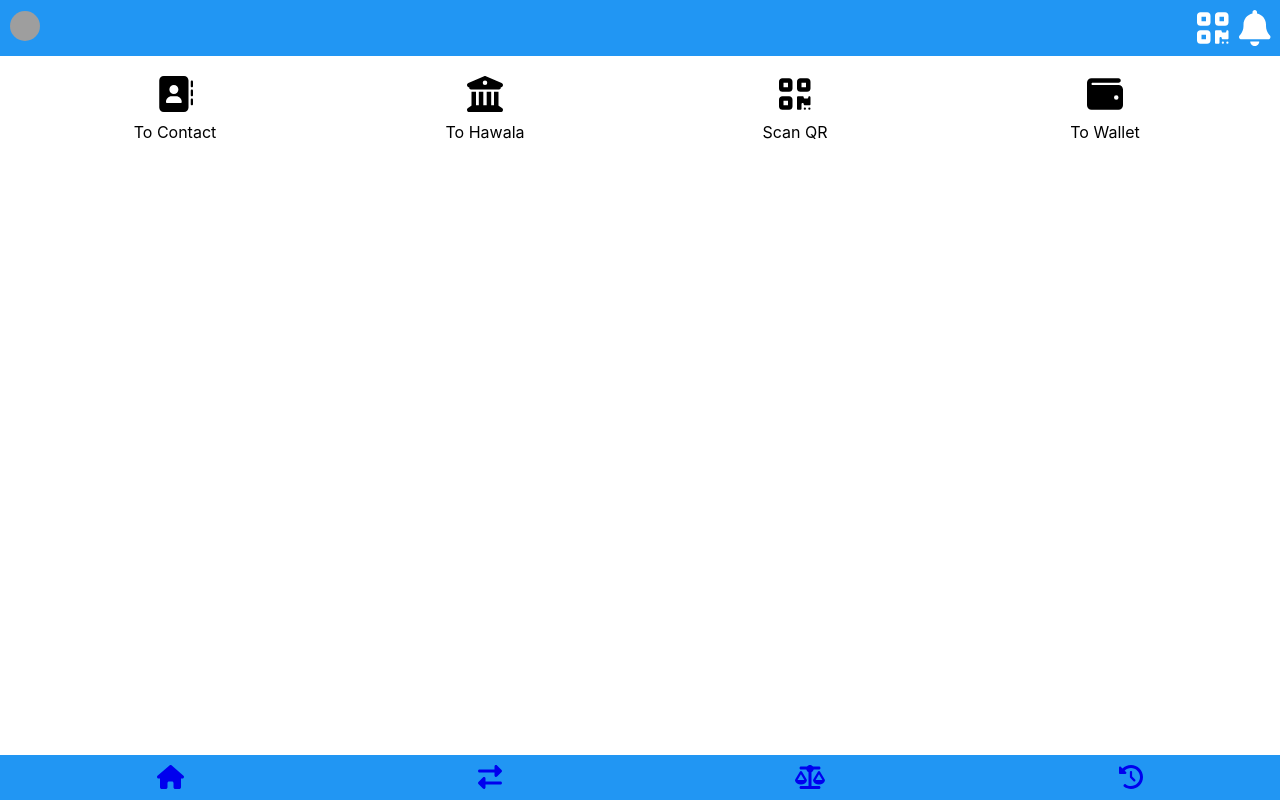
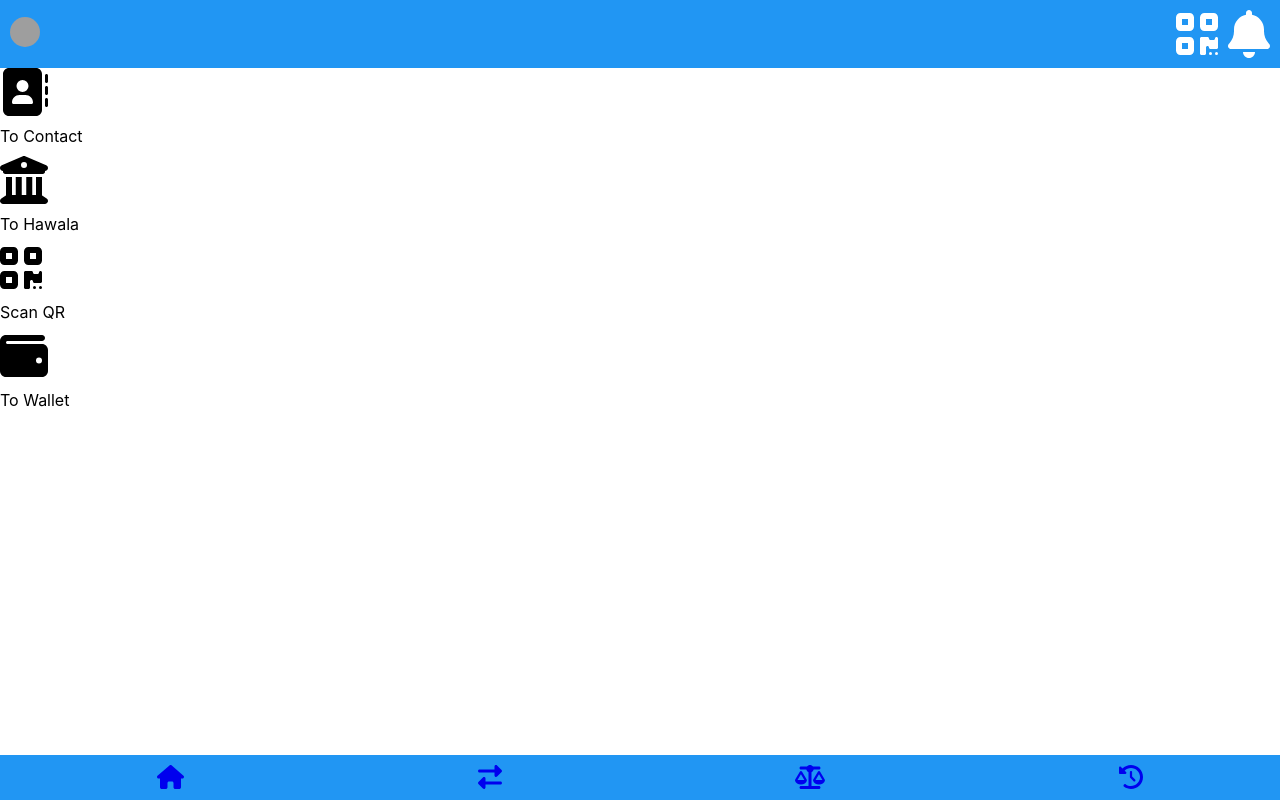
Before and after one commit to hashfx/nuid-pay-frontend, a React (Create React App) app in the folder react_ui/nuid_pay/: page / in a window 1280 px wide. Built offline with nearby package versions, Linux system fonts and the light colour scheme; grey boxes are pictures that could not be loaded.

Commit message:
rename + clickable container

```diff
--- a/react_ui/nuid_pay/src/components/MainBody.css
+++ b/react_ui/nuid_pay/src/components/MainBody.css
@@ -1,29 +1,55 @@
 /* MainBody.css */
-.main-body {
+.main-transfer {
   display: flex;
+  flex-wrap: wrap;
   justify-content: space-around;
   padding: 20px;
-    flex-wrap: wrap; /* Allow items to wrap to the next line on smaller screens */
 }
 
-  .container {
+.transfer-container {
   text-align: center;
   cursor: pointer;
-    margin: 0 10px; /* Add equal margin on both sides of the container */
-    flex: 1; /* Make each container take equal space */
-    max-width: 300px; /* Set a maximum width for better responsiveness */
+  margin: 10px;
+  flex: 1;
+  max-width: 300px;
 }
 
+.clickable-container {
+  display: flex;
+  flex-wrap: wrap;
+  cursor: pointer;
+  margin: 10px;
+  flex: 1;
+  max-width: 300px;
+}
+
+.container-part {
+  text-align: center;
+  flex: 1;
+}
+
+/* .dynamic-string {
+  // Adjust styling for dynamic string part
+
+} */
+
 .icon {
-    font-size: 36px; /* Adjust the size of the icons */
+  font-size: 48px;
 }
 
 .container p {
   margin: 10px 0;
 }
 
+/* Frequent Contacts Styles */
+.frequent-contacts {
+  flex: 1;
+  margin-top: 20px;
+}
+
 /* Slider Styles */
 .slider {
   width: 100%;
   margin-top: 20px;
+  order: 4;
 }
```
Lines whose indentation alone changed are shown as unchanged.
